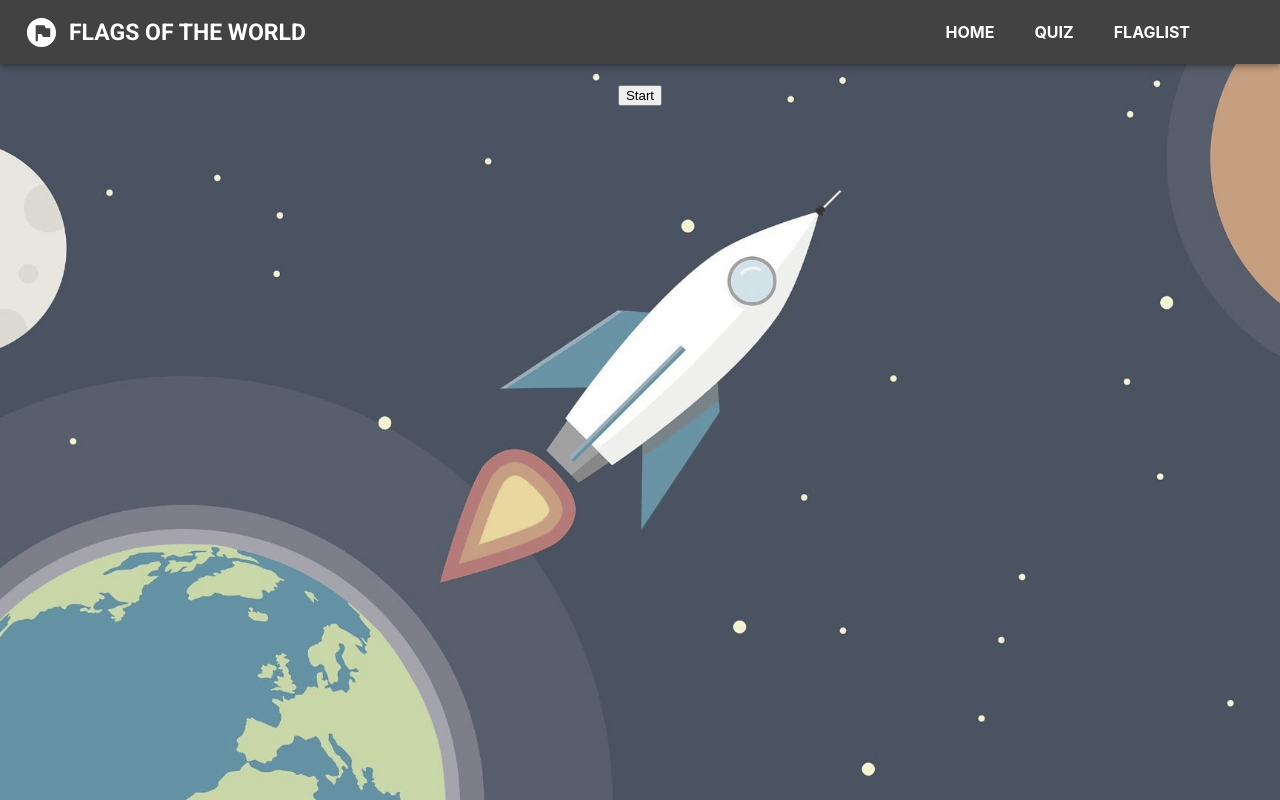
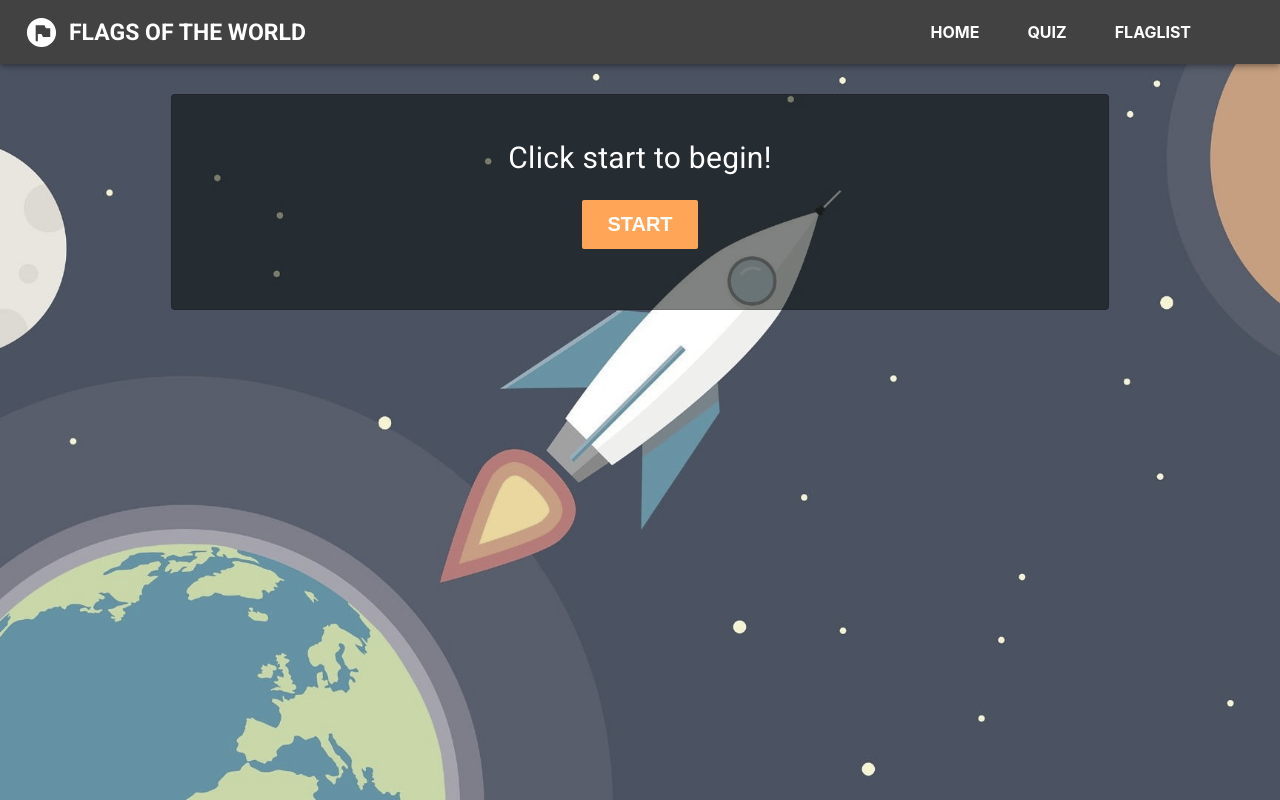
Before and after one commit to anri0806/flags-of-the-world, a React (Create React App) app: page /quiz in a window 1280 px wide. Built offline with nearby package versions, Linux system fonts and the light colour scheme; data requests are answered from the project's data file.

Commit message:
organized codes

```diff
--- a/src/Components/App.js
+++ b/src/Components/App.js
@@ -19,7 +19,7 @@ function App() {
   }
 
   return (
-    <div className="App">
+    <div>
       <NavBar />
       <Switch>
         <Route path="/flaglist">
--- a/src/Components/FlagCard.js
+++ b/src/Components/FlagCard.js
@@ -18,7 +18,6 @@ function FlagCard({ flag }) {
       }}
     >
       <CardContent>
-        <li>
         <img
           src={flag.flag}
           alt={flag.name}
@@ -27,7 +26,6 @@ function FlagCard({ flag }) {
         <Typography sx={{ color: "white", fontWeight: "bold" }}>
           {flag.name}
         </Typography>
-        </li>
       </CardContent>
     </Card>
   );
--- a/src/Components/FlagForm.js
+++ b/src/Components/FlagForm.js
@@ -1,6 +1,5 @@
 import React, { useState } from "react";
-import { TextField } from "@mui/material";
-import { Button } from "@mui/material";
+import { Button, TextField } from "@mui/material";
 import { Box } from "@mui/system";
 
 function FlagForm({ onSubmitAdd }) {
@@ -30,8 +29,7 @@ function FlagForm({ onSubmitAdd }) {
   }
 
   return (
-    <Box component="form">
-      <form onSubmit={handleSubmit}>
+    <Box component="form" onSubmit={handleSubmit} sx={{ marginTop: "12px" }}>
       <TextField
         required
         onChange={handleChange}
@@ -40,7 +38,7 @@ function FlagForm({ onSubmitAdd }) {
         name="name"
         label="Add Country Name"
         variant="standard"
-          size="small"
+        size="medium"
         sx={{
           marginRight: "10px",
           width: "20%",
@@ -54,7 +52,7 @@ function FlagForm({ onSubmitAdd }) {
         name="flag"
         label="Add Image link"
         variant="standard"
-          size="small"
+        size="medium"
         sx={{ marginRight: "10px", width: "20%" }}
       />
       <Button
@@ -64,7 +62,6 @@ function FlagForm({ onSubmitAdd }) {
       >
         Add
       </Button>
-      </form>
     </Box>
   );
 }
--- a/src/Components/FlagList.js
+++ b/src/Components/FlagList.js
@@ -4,11 +4,7 @@ import FlagCard from "./FlagCard";
 function FlagList({ flags }) {
   const flagLists = flags.map((flag) => <FlagCard key={flag.id} flag={flag} />);
 
-  return (
-    <div>
-      <ul style={{ listStyleType: "none" }}>{flagLists}</ul>
-    </div>
-  );
+  return <div style={{ margin: "30px 13px" }}>{flagLists}</div>;
 }
 
 export default FlagList;
--- a/src/Components/Home.js
+++ b/src/Components/Home.js
@@ -28,9 +28,9 @@ function Home() {
         </a>{" "}
         the list of flags
       </Typography>
-      <br></br>
-      <br></br>
-      <br></br>
+      <br />
+      <br />
+      <br />
       <NavLink
         to="/quiz"
         style={{
--- a/src/Components/NavBar.js
+++ b/src/Components/NavBar.js
@@ -6,16 +6,16 @@ import FlagCircleIcon from "@mui/icons-material/FlagCircle";
 import { grey } from "@mui/material/colors";
 
 const useStyles = makeStyles(() => ({
-  navLink: {
-    display: "flex",
-    position: "absolute",
-    right: 70,
-  },
+  // navLink: {
+  //   display: "flex",
+  //   position: "absolute",
+  //   right: 70,
+  // },
   link: {
     textDecoration: "none",
     color: "white",
     fontStyle: "normal",
-    padding: "6px 20px 7px",
+    padding: "6px 24px 7px",
     fontWeight: "bold",
     "&:hover": {
       borderBottom: "1px solid white",
@@ -37,14 +37,14 @@ function NavBar() {
               textDecoration: "none",
               color: "white",
               fontWeight: "bold",
-              fontSize: 23,
+              fontSize: "23px",
               fontFamily: "roboto",
             }}
           >
             {" "}
             FLAGS OF THE WORLD
           </Link>
-          <div className={classes.navLink}>
+          <div style={{ display: "flex", position: "absolute", right: 65 }}>
             <Link to="/" className={classes.link}>
               HOME
             </Link>
--- a/src/Components/QuizAnswer.js
+++ b/src/Components/QuizAnswer.js
@@ -1,11 +1,18 @@
 import React from "react";
+import { Typography } from "@mui/material";
 
 function QuizAnswer({ emoji, correctAnswer }) {
   return (
     <div>
-      <p>
-        {emoji} The answer is {correctAnswer}{" "}
-      </p>
+      <Typography
+        sx={{
+          color: "white",
+          fontSize: "22px",
+          margin: "50px",
+        }}
+      >
+        {emoji} The answer is {correctAnswer}!
+      </Typography>
     </div>
   );
 }
--- a/src/Components/QuizCard.js
+++ b/src/Components/QuizCard.js
@@ -1,5 +1,6 @@
 import React, { useState } from "react";
 import { NavLink } from "react-router-dom";
+import { Card, CardContent, Typography } from "@mui/material";
 import QuizAnswer from "./QuizAnswer";
 
 function QuizCard() {
@@ -24,7 +25,6 @@ function QuizCard() {
 
   function handleAnswer(e) {
     if (correctAnswer.name === e.target.textContent) {
-      //e.target.textContent = `✅❌ ${e.target.textContent}`;
       setEmoji("Correct ✅");
       setAnswered(true);
     } else {
@@ -34,13 +34,36 @@ function QuizCard() {
   }
 
   return (
-    <div>
-      {randomFlags.length === 0 ? null : (
+    <Card
+      variant="outlined"
+      sx={{
+        display: "block",
+        margin: "auto",
+        marginTop: "30px",
+        padding: "20px",
+        width: "70%",
+        backgroundColor: "rgba(0, 6, 3, 0.5)",
+        textAlign: "center",
+        alignItems: "center",
+      }}
+    >
+      {randomFlags.length === 0 ? (
         <>
-          <h2>Which Country's flag is this?</h2>
+          <Typography sx={{ color: "white", fontSize: "30px", margin: "20px" }}>
+            Click start to begin!
+          </Typography>
+        </>
+      ) : (
+        <CardContent>
+          <Typography
+            sx={{ color: "white", fontWeight: "bold", fontSize: "35px" }}
+          >
+            Which Country's flag is this?
+          </Typography>
+          <br />
           <img
             src={correctAnswer.flag}
-            width="200px"
+            width="300px"
             alt={correctAnswer.name}
           />
           <br />
@@ -51,23 +74,53 @@ function QuizCard() {
               {randomFlags
                 .sort(() => Math.random() - 0.5)
                 .map((a) => (
-                  <li onClick={handleAnswer} key={a.id}>
+                  <Typography
+                    onClick={handleAnswer}
+                    key={a.id}
+                    sx={{
+                      color: "white",
+                      fontSize: "22px",
+                      border: "1px solid white",
+                      borderRadius: "5px",
+                      margin: "14px 10px",
+                      padding: "9px",
+                      width: "300px",
+                      cursor: "pointer",
+                      display: "inline-block",
+                    }}
+                  >
                     {a.name}
-                  </li>
+                  </Typography>
                 ))}
             </ul>
           )}
-        </>
+        </CardContent>
       )}
-
-      <br></br>
-      <button onClick={handleClick}>
-        {randomFlags.length === 0 ? "Start" : "Next"}
+      <button
+        onClick={handleClick}
+        style={{
+          color: "white",
+          textDecoration: "none",
+          fontWeight: "bold",
+          fontSize: "20px",
+          backgroundColor: "#FFA557",
+          padding: "13px 25px",
+          marginBottom: "20px",
+          border: "none",
+          borderRadius: 2,
+          cursor: "pointer",
+        }}
+      >
+        {randomFlags.length === 0 ? "START" : "Next"}
       </button>
-      <br></br>
-      <br></br>
-      {randomFlags.length === 0 ? null : <NavLink to="/quiz">Exit</NavLink>}
-    </div>
+      <br />
+      <br />
+      {randomFlags.length === 0 ? null : (
+        <NavLink to="/" style={{ color: "#087035", fontSize: "17px" }}>
+          Exit
+        </NavLink>
+      )}
+    </Card>
   );
 }
 
--- a/src/index.css
+++ b/src/index.css
@@ -4,14 +4,17 @@ body {
   position: relative;
   font-family: -apple-system, BlinkMacSystemFont, "Segoe UI", Roboto, Oxygen,
     Ubuntu, Cantarell, "Open Sans", "Helvetica Neue", sans-serif;
-  /* font-family: -apple-system, BlinkMacSystemFont, "Segoe UI", "Roboto", "Oxygen",
-    "Ubuntu", "Cantarell", "Fira Sans", "Droid Sans", "Helvetica Neue",
-    sans-serif; */
   -webkit-font-smoothing: antialiased;
   -moz-osx-font-smoothing: grayscale;
   text-align: center;
 }
 
+code {
+  font-family: source-code-pro, Menlo, Monaco, Consolas, "Courier New",
+    monospace;
+}
+
+/**** BACKGROUND IMAGE ****/
 .wrap {
   position: relative;
 }
@@ -28,15 +31,9 @@ body {
   background-repeat: no-repeat;
   background-position: center;
   background-size: cover;
-  filter: grayscale(50%)
+  filter: grayscale(50%);
 }
 
 .content {
   position: relative;
 }
-
-
-code {
-  font-family: source-code-pro, Menlo, Monaco, Consolas, "Courier New",
-    monospace;
-}
```
Also changed, not shown: src/index.js (+5 -5 lines). Lines whose indentation alone changed are shown as unchanged.
